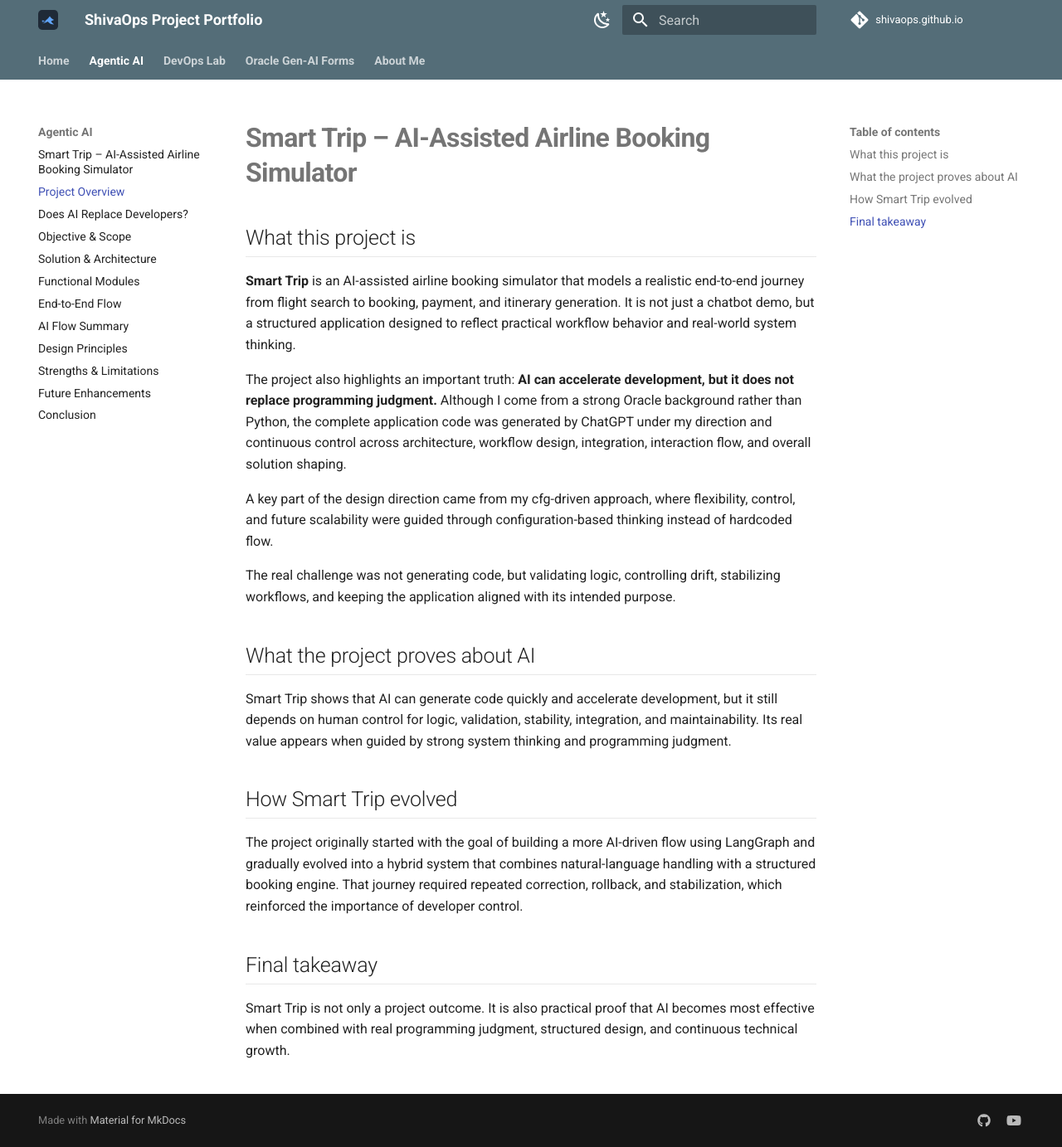
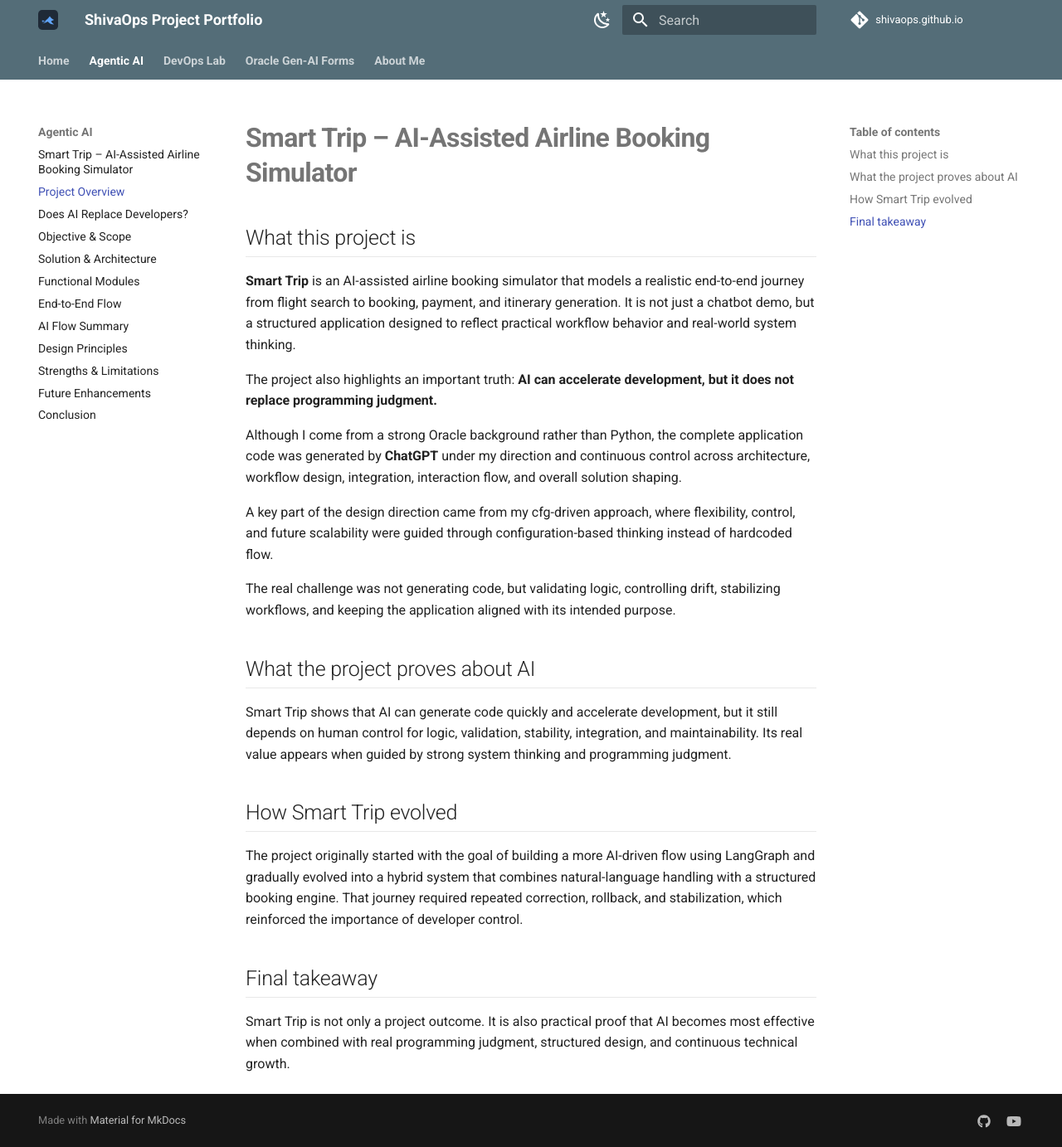
Before and after one commit to shivaops/shivaops.github.io, an MkDocs documentation site: the page built from docs/smart-trip/overview.md, in a window 1280 px wide and 1383 px high. Shown: the whole window at 83% size. Built offline with MkDocs 1.6.1 and Material for MkDocs 9.7.7, drawn with Linux system fonts in a browser that asks for light colours; comment, search, counter and statistics services are not loaded.

```diff
--- a/docs/smart-trip/overview.md
+++ b/docs/smart-trip/overview.md
@@ -3,7 +3,9 @@
 ## What this project is
 **Smart Trip** is an AI-assisted airline booking simulator that models a realistic end-to-end journey from flight search to booking, payment, and itinerary generation. It is not just a chatbot demo, but a structured application designed to reflect practical workflow behavior and real-world system thinking.
 
-The project also highlights an important truth: **AI can accelerate development, but it does not replace programming judgment.** Although I come from a strong Oracle background rather than Python, the complete application code was generated by ChatGPT under my direction and continuous control across architecture, workflow design, integration, interaction flow, and overall solution shaping.
+The project also highlights an important truth: **AI can accelerate development, but it does not replace programming judgment.**
+
+Although I come from a strong Oracle background rather than Python, the complete application code was generated by **ChatGPT** under my direction and continuous control across architecture, workflow design, integration, interaction flow, and overall solution shaping.
 
 A key part of the design direction came from my cfg-driven approach, where flexibility, control, and future scalability were guided through configuration-based thinking instead of hardcoded flow.
 
```
Also changed, not shown: docs/smart-trip/full-document.md (+12 -2 lines).
